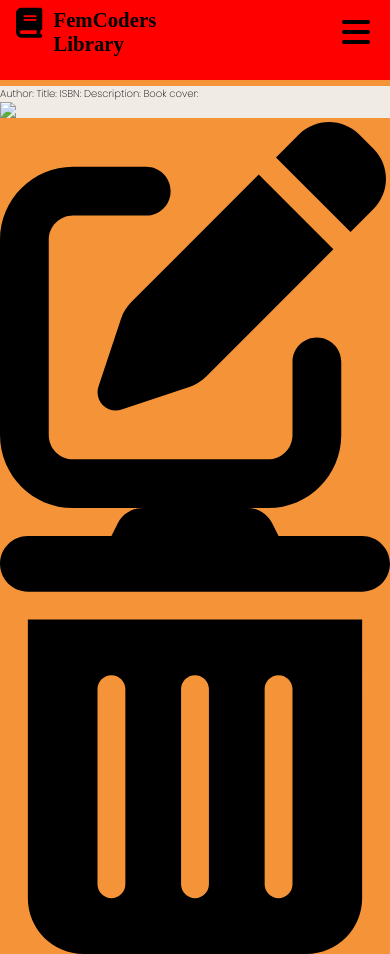
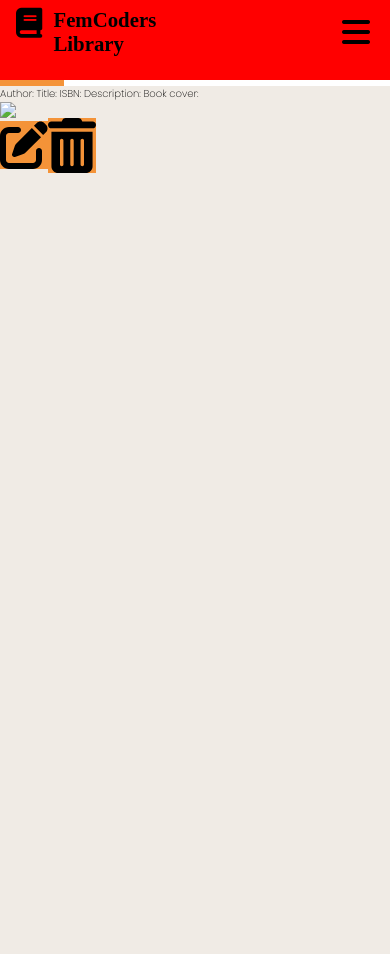
Before and after one commit to mauisiri/Femcoders_Library, a PHP site: page /detailbook.php?isbn= in a window 390 px wide. After the commit the page ends 173 px from the top, so only its background shows below. Run offline with PHP 8.4, Linux system fonts and the light colour scheme; data that the repository does not hold is empty; some libraries are stand-ins or nearby versions.

Commit message:
estilo botones

```diff
--- a/detailbook.php
+++ b/detailbook.php
@@ -66,12 +66,14 @@ echo "Author: " . $row["author"]. "Title: " . $row["title"]. "ISBN: " . $row["is
 mysqli_close($conn);
 ?>
 
+<div class="delete">
     <a href="updatebook.php?isbn=<?php echo $row->isbn ?> ">
         <img class = "icon" src="./images/pen-to-square-solid.svg" alt= "edit"/>
     </a>
 
     <a href="delete.php?isbn=<?php echo $row->isbn ?> ">
     <img class = "icon" src="./images/trash-can-solid.svg" alt= "delete"/></a>
+</div>
     <script src="https://kit.fontawesome.com/27198e3231.js" crossorigin="anonymous"></script>
 </body>
 </html>
--- a/styles/bookdetails.css
+++ b/styles/bookdetails.css
@@ -71,16 +71,21 @@
         display: none;
     }
 
+    .delete {
+        display: flex;
+        justify-items:flex-end;
+        align-items: center;
+
+    }
     .icon {
-        display: flex;
+
         background-color: #F49338;
+        width: 3rem;
 
     }
 }
 
-/*.icon {
-width: 2%;
-}*/
+@media screen and (min-width: 600px) {
 
 .logo {
     display: flex;
@@ -150,3 +155,4 @@ h1 {
 .mobile-container input:not(:checked) ~ .fa-times {
     display: none;
 }
+}
```
